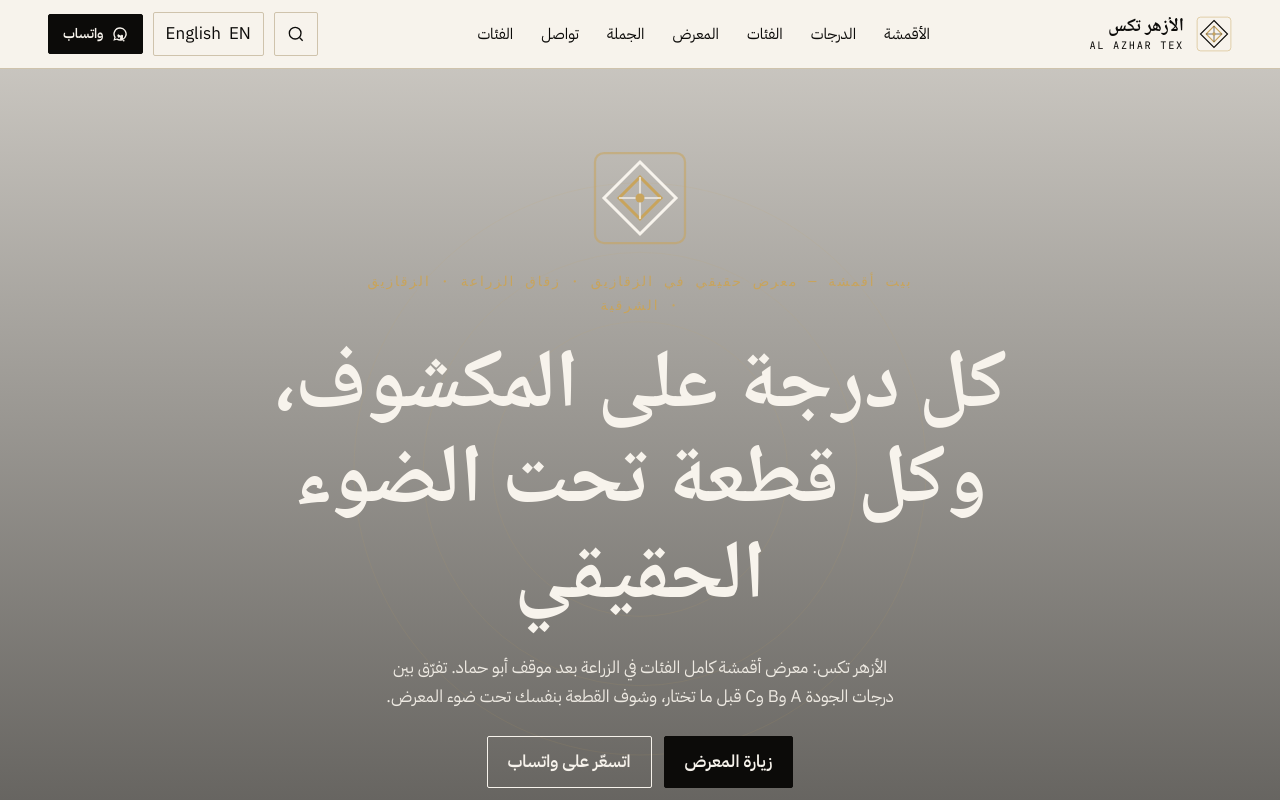
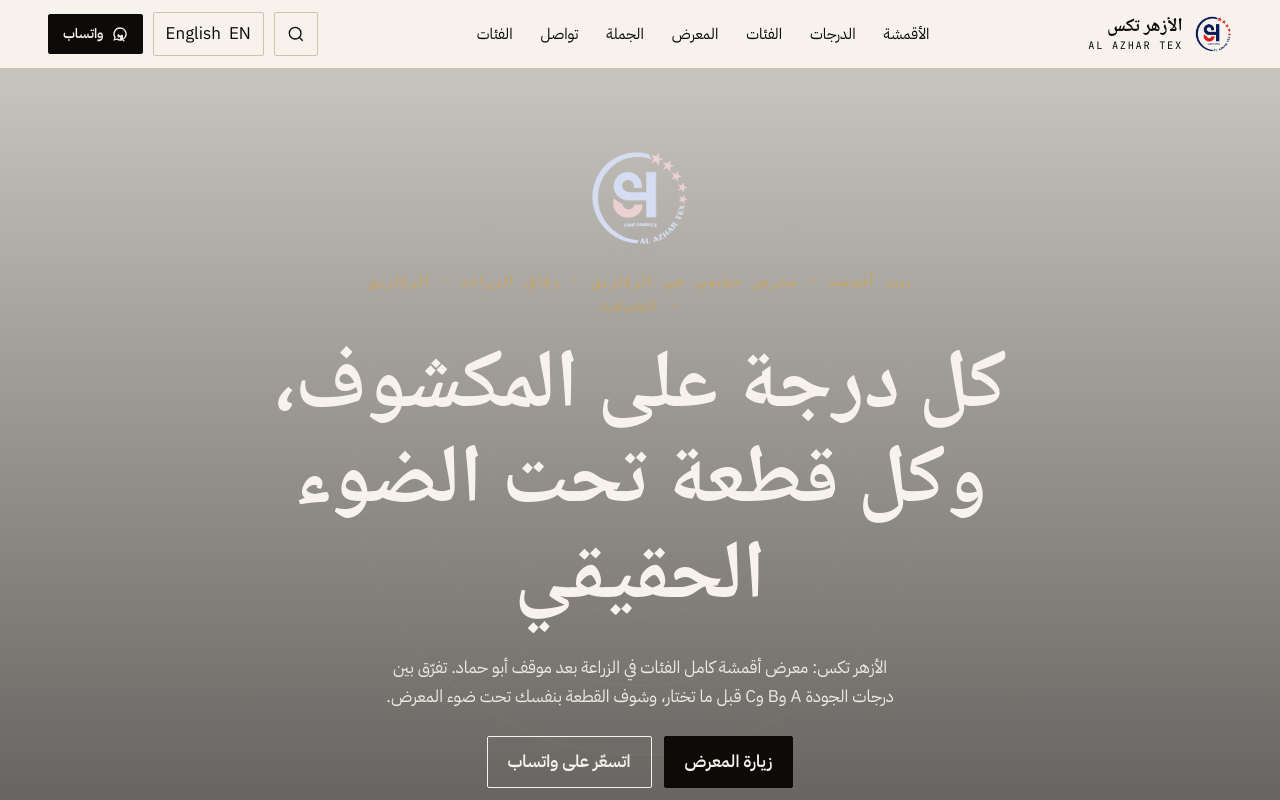
Before and after one commit to Mamm00/BetaAzWebsite, an Astro site: page / in a window 1280 px wide. Shown: the top 800 px of the page. Built offline with nearby package versions, Linux system fonts and the light colour scheme; Astro itself is replaced by a stand-in of ours.

Commit message:
azt: replace brand logo with operator PHOENIX logo (dark + light variants)
Swap the inline SVG loom mark for the operator-supplied logo. Processed
the supplied 1536x1024 image (JPEG on white) into two transparent PNGs:
- public/logo.png (dark navy+red, for light surfaces: header, footer)
- public/logo-light.png (hue-preserved light recolour, for dark hero)
Background keyed out via brightness-alpha + unpremultiply, cropped to
content bbox, quantized to 48 colours: 13KB / 18KB (from 300KB/175KB).
Logo.astro now renders the image mark + wordmark, picking the variant by
tone. tsc clean, validate PASS, 0 broken links.

Co-authored-by: arena-agent <297053741+arena-agent@users.noreply.github.com>

```diff
--- a/src/components/Logo.astro
+++ b/src/components/Logo.astro
@@ -1,14 +1,16 @@
 ---
 /**
- * Logo — Al Azhar Tex brand mark (§7).
- * A scalable SVG loom/diamond motif in the giza gold accent.
- * Uses currentColor for the mark so it adapts to light/dark surfaces;
- * the gold accent is fixed to the brand token. Reusable in Header + Hero.
+ * Logo — Al Azhar Tex brand mark.
+ * The brand mark is the operator-supplied PHOENIX logo, shipped as two
+ * transparent PNGs: a dark (navy + red) version for light surfaces and a
+ * recoloured light version for dark surfaces. The wordmark text sits
+ * beside the mark and adapts to the surface via the `tone` prop.
+ * Reusable in Header + Footer + Hero.
  */
 import { COMPANY } from '../data/company';
 
 export interface Props {
-  /** pixel size of the square mark */
+  /** pixel size (height) of the mark */
   size?: number;
   /** show the wordmark next to the mark */
   wordmark?: boolean;
@@ -23,33 +25,21 @@ const { size = 44, wordmark = true, tone = 'dark', showText = true } = Astro.pro
 const markColor = tone === 'light' ? 'var(--color-sand-50)' : 'var(--color-ink-900)';
 const accent = 'var(--color-giza)';
 const subColor = tone === 'light' ? 'rgba(247,243,236,0.7)' : 'var(--color-ink-500)';
+// pick the logo variant that contrasts with the surface
+const logoSrc = tone === 'light' ? '/logo-light.png' : '/logo.png';
+const logoAlt = `${COMPANY.name} logo`;
 ---
 
 <span
   class="azt-logo"
   style={`display: inline-flex; align-items: center; gap: 12px; text-decoration: none; color: inherit;`}
 >
-  <svg
-    width={size}
+  <img
+    src={logoSrc}
+    alt={logoAlt}
     height={size}
-    viewBox="0 0 64 64"
-    fill="none"
-    xmlns="http://www.w3.org/2000/svg"
-    role="img"
-    aria-label={COMPANY.name}
-  >
-    <!-- Loom / woven diamond motif -->
-    <rect x="2" y="2" width="60" height="60" rx="6" stroke={accent} stroke-width="1.5" opacity="0.55" />
-    <!-- outer diamond -->
-    <path d="M32 8 L56 32 L32 56 L8 32 Z" stroke={markColor} stroke-width="2" fill="none" />
-    <!-- inner diamond -->
-    <path d="M32 18 L46 32 L32 46 L18 32 Z" stroke={accent} stroke-width="2" fill="none" />
-    <!-- weave cross lines -->
-    <path d="M18 32 L46 32" stroke={markColor} stroke-width="1.4" opacity="0.7" />
-    <path d="M32 18 L32 46" stroke={markColor} stroke-width="1.4" opacity="0.7" />
-    <!-- center node -->
-    <circle cx="32" cy="32" r="3" fill={accent} />
-  </svg>
+    style={`display: block; height: ${size}px; width: auto; max-width: 100%; object-fit: contain;`}
+  />
   {wordmark && showText && (
     <span class="azt-logo-text" style="display: flex; flex-direction: column; line-height: 1;">
       <span
@@ -69,4 +59,8 @@ const subColor = tone === 'light' ? 'rgba(247,243,236,0.7)' : 'var(--color-ink-5
     display: inline-flex;
     align-items: center;
   }
+  .azt-logo img {
+    height: var(--azt-logo-size, 44px);
+    width: auto;
+  }
 </style>
```
Also changed, not shown: public/logo-light.png (added), public/logo.png (added).
